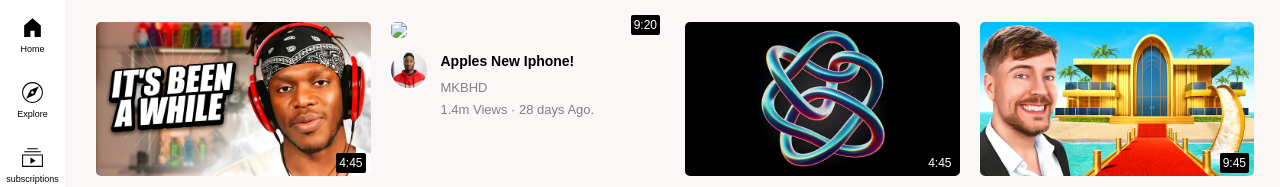
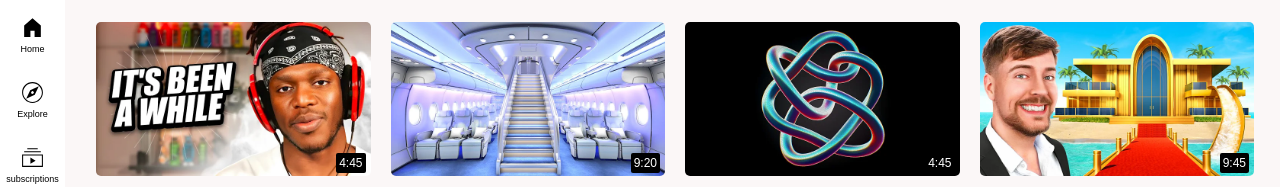
Before and after one commit to RiteshLuitel60/YoutubeHomepage, a plain HTML site: page index.html in a window 1280 px wide. Shown: the part 68-255 px from the top of the page. Drawn offline with Linux system fonts and the light colour scheme.

Commit message:
Update index.html

```diff
--- a/index.html
+++ b/index.html
@@ -140,7 +140,7 @@
       <!-- 2nd video-->
       <div class="video-preview">
         <div class="thumbnail-box">
-          <img class="thumbnail" src="/Thumbnails/marquees.webp" />
+          <img class="thumbnail" src="Thumbnails/thumbnail-10.webp" />
           <div class="time-stamp">9:20</div>
         </div>
         <div class="video-info-grid">
```
